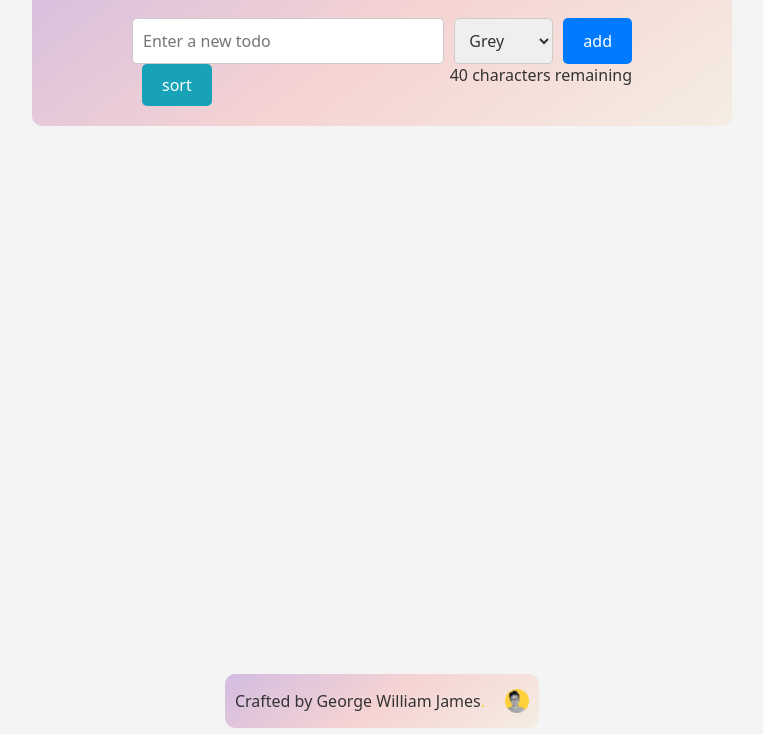
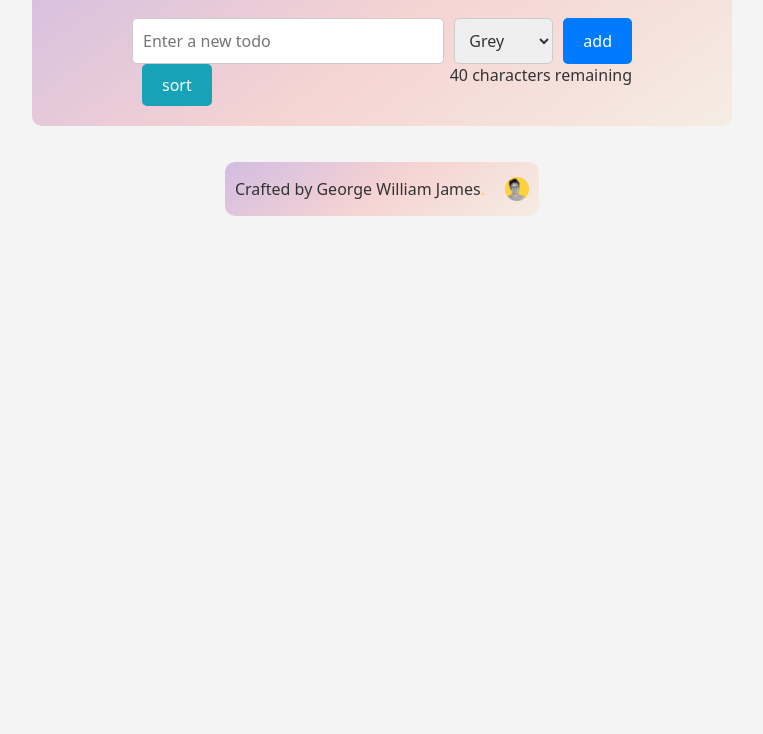
Before and after one commit to Amesileo/todo., a plain HTML site: page index.html in a window 1280 px wide. Shown: the part 66-800 px from the top of the page, without its empty margins (258-1021 px from the left). Drawn offline with nearby package versions, Linux system fonts and the light colour scheme.

Commit message:
Update styles.css

```diff
--- a/styles.css
+++ b/styles.css
@@ -21,8 +21,8 @@ background: linear-gradient(144deg, rgba(131,58,180,.3) 0%, rgba(253,29,29,0.152
 }
 
 .footer {
-    position: absolute;
-    margin-top: calc(100vh - 60px);
+    /*position: absolute;
+    margin-top: calc(100vh - 60px);*/
     background: rgb(131,58,180);
 background: linear-gradient(144deg, rgba(131,58,180,.3) 0%, rgba(253,29,29,0.1522584033613445) 50%, rgba(252,176,69,.1) 100%);
 
```
